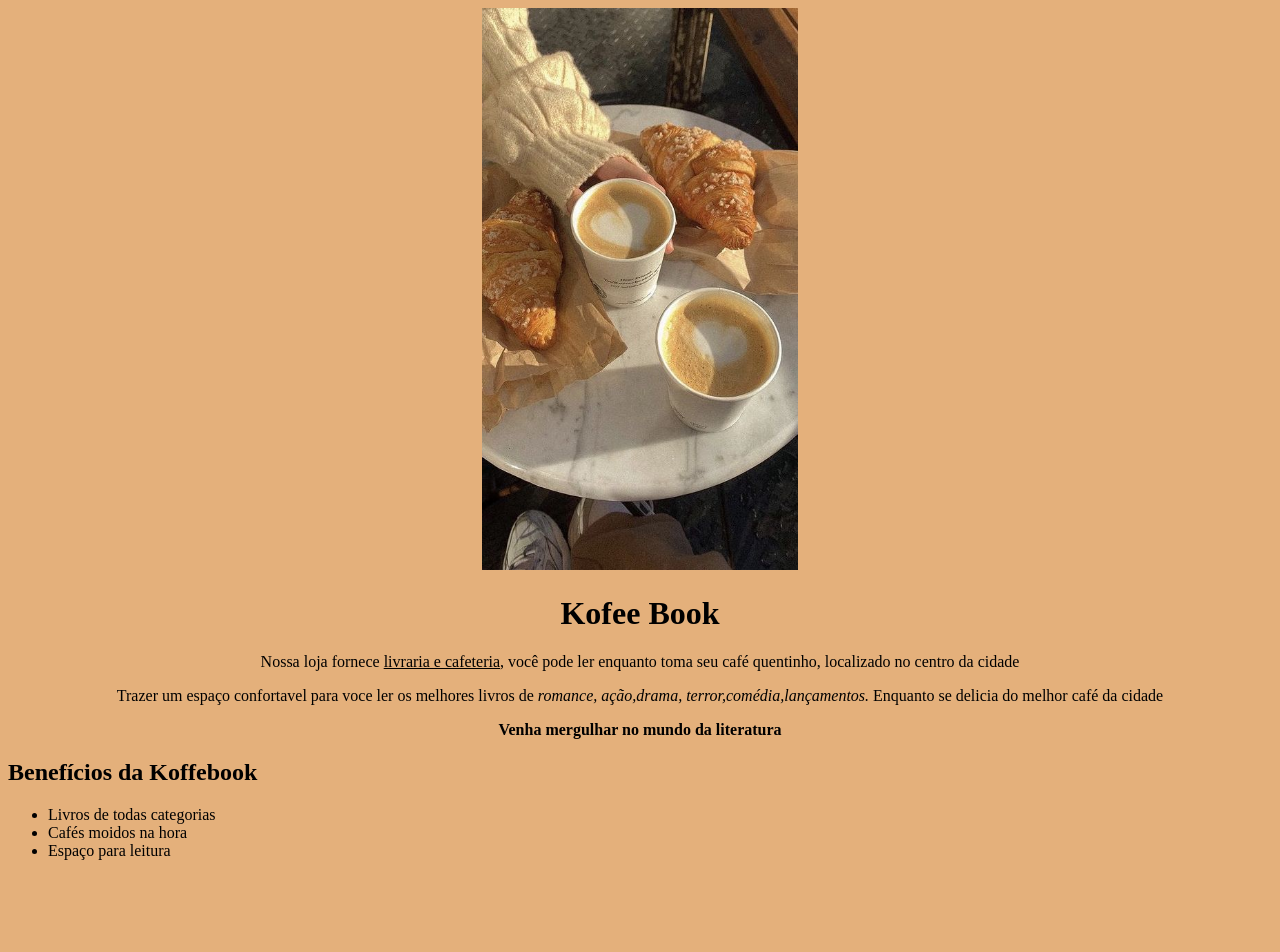
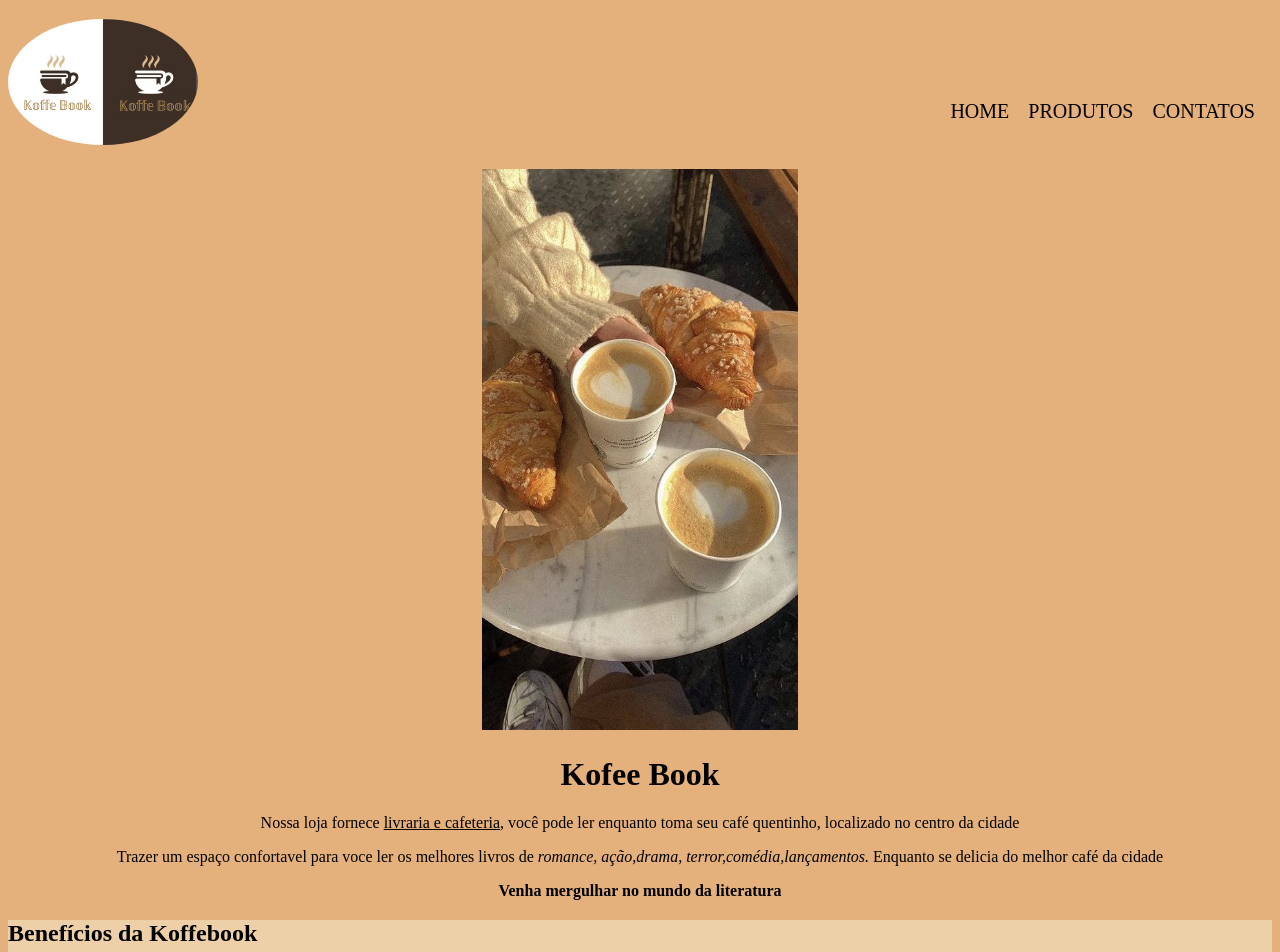
Before and after one commit to iamnotnay/Tancredo-1B-PensamentoComputacional, a plain HTML site: page index.html in a window 1280 px wide. Shown: the top 952 px of the page. Before the commit the page ends 876 px from the top, so only its background shows below. Drawn offline with Linux system fonts and the light colour scheme.

Commit message:
Add files via upload

```diff
--- a/index.html
+++ b/index.html
@@ -3,16 +3,23 @@
 <head>
  <meta charset="utf-8">
   <title>kofee Book</title>
- <link rel="stylesheet"
-type="text/css" href="style.css">
+ <link rel="stylesheet" type="text/css" href="style.css">
 
 </head>
 <body>
     <header>
+      <div class="cabecalho">
+        <nav>
+          <a href="index.html">Home</a>
+          <a href="produtos.html">Produtos</a>
+          <a href="">Contatos</a>
+        </nav>
+        <h3> <img class="logo" src="logo.png"> </h3>
+      </div>
     </header>
     <main>
 
-   <img class="capa" src="capa.jfif">
+   <img class="capa" src="capa.jpg">
     <h1>Kofee Book</h1>
    <p>Nossa loja fornece <u>livraria e cafeteria</u>, você pode ler enquanto toma seu café quentinho, localizado no centro da cidade</p>
     <p>Trazer um espaço confortavel para voce ler os melhores livros de <em>romance, ação,drama, terror,comédia,lançamentos.</em> Enquanto se delicia do melhor café da cidade</p>
@@ -24,6 +31,7 @@ type="text/css" href="style.css">
   <li>Cafés moidos na hora </li>
   <li>Espaço para leitura </li>
  </ul>
+ <img class="foto-beneficios" src="foto-beneficios.jpg">
  </div>
   </main>
   <footer>
--- /dev/null
+++ b/style-produtos.css
@@ -0,0 +1,33 @@
+body{
+    text-align: center;
+    background: rgb(228, 176, 123);
+    }
+    nav{
+    position: absolute;
+    top: 100px;
+    right: 25px;
+    }
+    nav a{
+        text-decoration: none;
+        text-transform: uppercase;
+        padding-left: 15px;
+        font-size: 20px;
+        color: black;
+
+    }
+    nav a:hover{
+        font-size: 23px;
+        font-weight: bold;
+        color: blanchedalmond;
+        transition: 0.5;
+    }
+    h3{
+        text-align: left;
+    }
+     .logo{
+        width: 15%;
+        border-radius: 100%;
+     }
+     .imagem-produto{
+        width: 80%;
+     }
--- a/style.css
+++ b/style.css
@@ -2,10 +2,51 @@ body{
 text-align: center;
 background: rgb(228, 176, 123);
 }
+nav{
+position: absolute;
+top: 100px;
+right: 25px;
+}
+nav a{
+    text-decoration: none;
+    text-transform: uppercase;
+    padding-left: 15px;
+    font-size: 20px;
+    color: black;
+
+}
+nav a:hover{
+    font-size: 23px;
+    font-weight: bold;
+    color: blanchedalmond;
+    transition: 0.5;
+}
+h3{
+    text-align: left;
+}
+ .logo{
+    width: 15%;
+    border-radius: 100%;
+    text-align: ;
+ }
 .capa{
     width: 25%;
 
 }
 .beneficios{
+background-color: rgb(238, 208, 168);
     text-align: left;
 }
+ul{
+    display: inline-block;
+    vertical-align: top;
+    font-size: 100%;
+    margin-right: 75px;
+}
+li{
+    padding: 20px;
+}
+.foto-beneficios{
+    width: 25%;
+    font-size: 35px;
+}
```
Also changed, not shown: produtos.html (added, +49 -0 lines), capa.jpg (added), foto-beneficios.jpg (added), logo.png (added), 3 other files.
